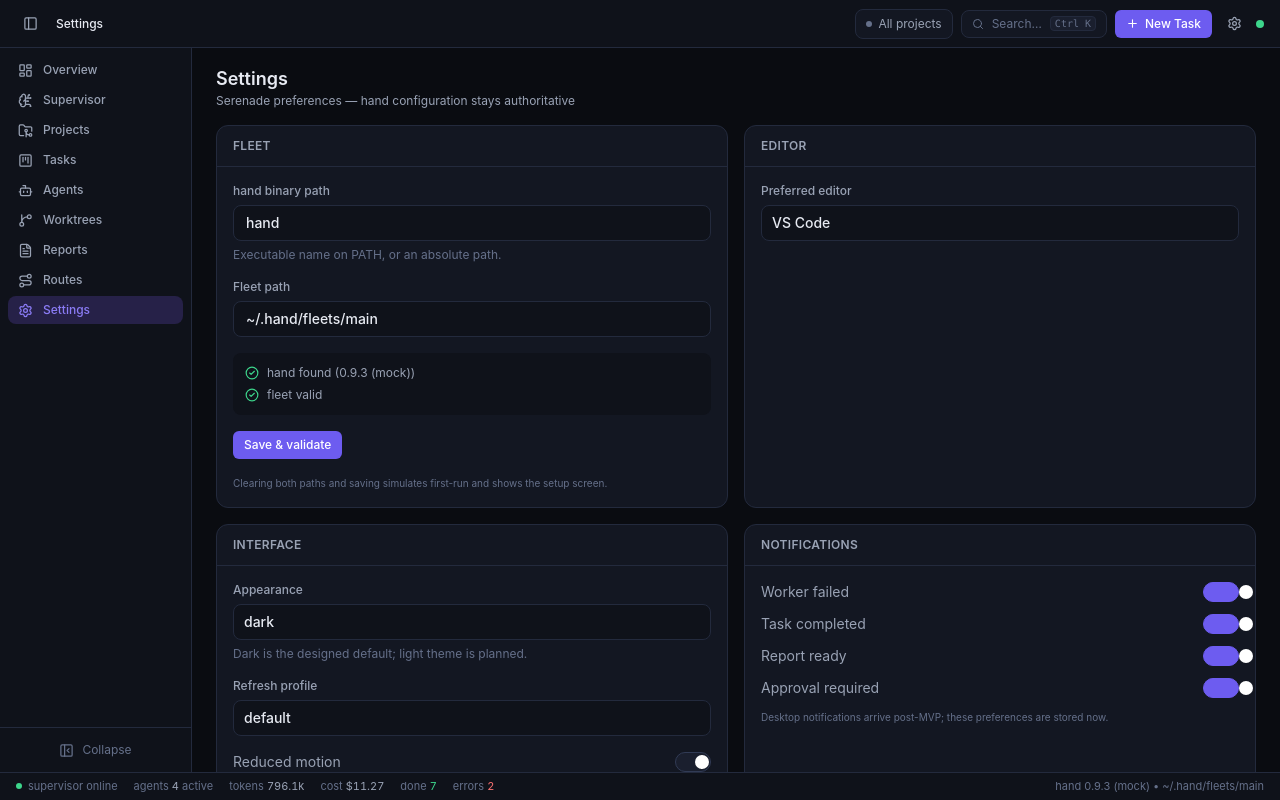
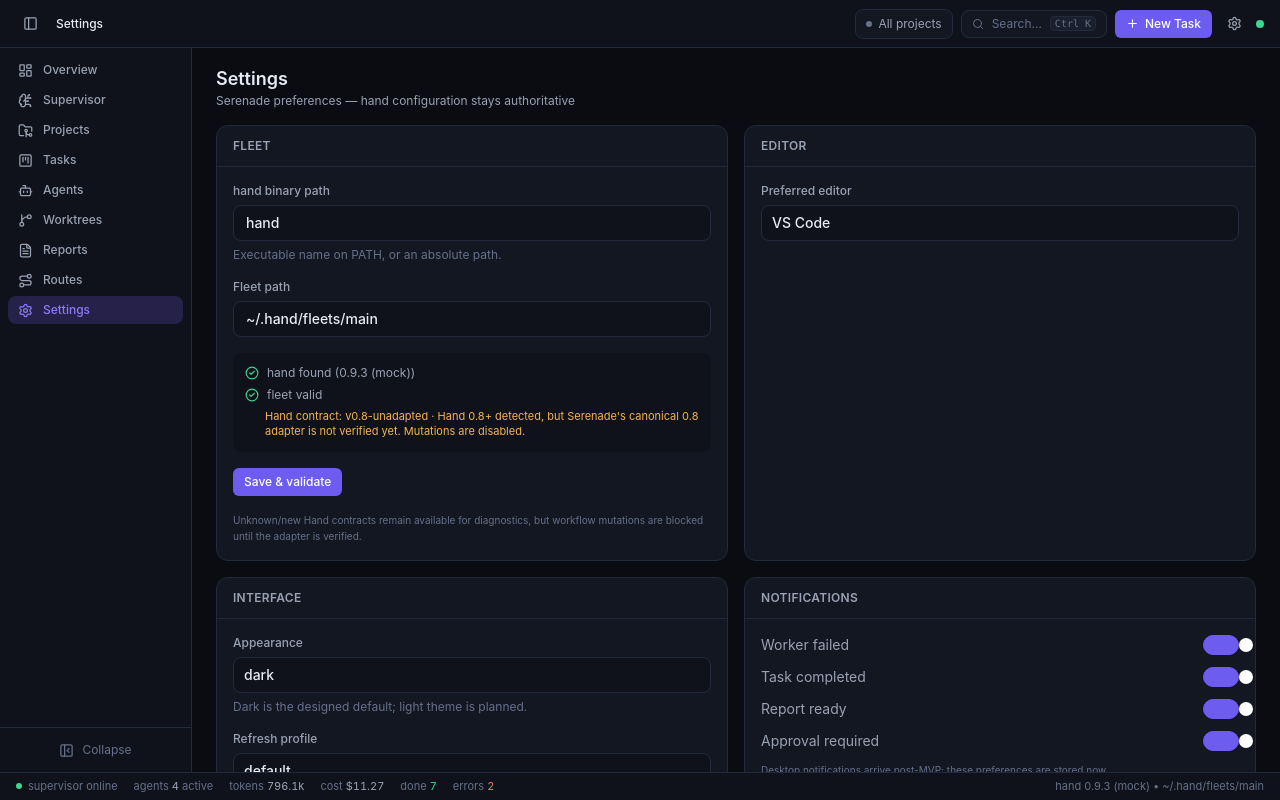
Before and after one commit to BigNeekode/Serenade, a React (Vite) app: page /#/settings in a window 1280 px wide. Built offline with nearby package versions, Linux system fonts and the light colour scheme.

Commit message:
feat(settings): surface Hand contract compatibility

```diff
--- a/src/features/settings/SettingsPage.tsx
+++ b/src/features/settings/SettingsPage.tsx
@@ -11,6 +11,7 @@ import {
   useEnvironment,
   useDiagnostics,
 } from "@/hooks/use-config";
+import { compatibilityFromEnvironment } from "@/lib/hand/compatibility";
 import type { AppConfig } from "@/types/domain";
 
 export function SettingsPage() {
@@ -26,6 +27,7 @@ export function SettingsPage() {
   const cfg = config.data;
   const effectiveHandPath = handPath ?? cfg?.handBinaryPath ?? "";
   const effectiveFleetPath = fleetPath ?? cfg?.fleetPath ?? "";
+  const handCompatibility = env.data ? compatibilityFromEnvironment(env.data) : undefined;
 
   const save = async (input: Partial<AppConfig>, label: string) => {
     try {
@@ -44,6 +46,7 @@ export function SettingsPage() {
         mode: diagnostics.data?.mode,
         handPath: diagnostics.data?.handPath,
         handVersion: diagnostics.data?.handVersion,
+        handCompatibility,
         fleetPath: diagnostics.data?.fleetPath,
         fleetValid: diagnostics.data?.fleetValid,
         capabilities: diagnostics.data?.capabilities,
@@ -92,6 +95,19 @@ export function SettingsPage() {
             <div className="space-y-1.5 rounded-lg bg-surface p-3">
               {statusRow(env.data?.handFound, env.data?.handFound ? `hand found (${env.data.handVersion})` : "hand not found")}
               {statusRow(env.data?.fleetValid, env.data?.fleetValid ? "fleet valid" : "fleet missing or invalid")}
+              {handCompatibility && (
+                <p
+                  className={`pl-5 text-[11px] ${
+                    handCompatibility.mode === "supported"
+                      ? "text-success"
+                      : handCompatibility.mode === "warning"
+                        ? "text-warning"
+                        : "text-danger"
+                  }`}
+                >
+                  Hand contract: {handCompatibility.contract} · {handCompatibility.reason}
+                </p>
+              )}
               {env.data?.issues.map((issue) => (
                 <p key={issue} className="pl-5 text-[11px] text-warning">
                   {issue}
@@ -111,7 +127,7 @@ export function SettingsPage() {
               Save & validate
             </Button>
             <p className="text-[10px] leading-relaxed text-fg-subtle">
-              Clearing both paths and saving simulates first-run and shows the setup screen.
+              Unknown/new Hand contracts remain available for diagnostics, but workflow mutations are blocked until the adapter is verified.
             </p>
           </div>
         </Card>
@@ -135,7 +151,7 @@ export function SettingsPage() {
                 <Input
                   value={cfg.customEditorPath ?? ""}
                   onChange={(e) => setCustomPath(e.target.value)}
-                  placeholder="C:\tools\my-editor\editor.exe"
+                  placeholder="C:\\tools\\my-editor\\editor.exe"
                 />
               </Field>
             )}
@@ -216,6 +232,11 @@ export function SettingsPage() {
             <Row label="Mode" value={diagnostics.data?.mode ?? "…"} />
             <Row label="hand path" value={diagnostics.data?.handPath ?? "—"} mono />
             <Row label="hand version" value={diagnostics.data?.handVersion ?? "—"} />
+            <Row label="Hand contract" value={handCompatibility?.contract ?? "—"} />
+            <Row
+              label="Workflow mutations"
+              value={handCompatibility ? (handCompatibility.mutationsAllowed ? "enabled" : "blocked") : "—"}
+            />
             <Row label="Fleet path" value={diagnostics.data?.fleetPath ?? "—"} mono />
             <Row label="Fleet valid" value={diagnostics.data?.fleetValid == null ? "—" : String(diagnostics.data.fleetValid)} />
             {Object.entries(diagnostics.data?.capabilities ?? {}).map(([cap, supported]) => (
```
